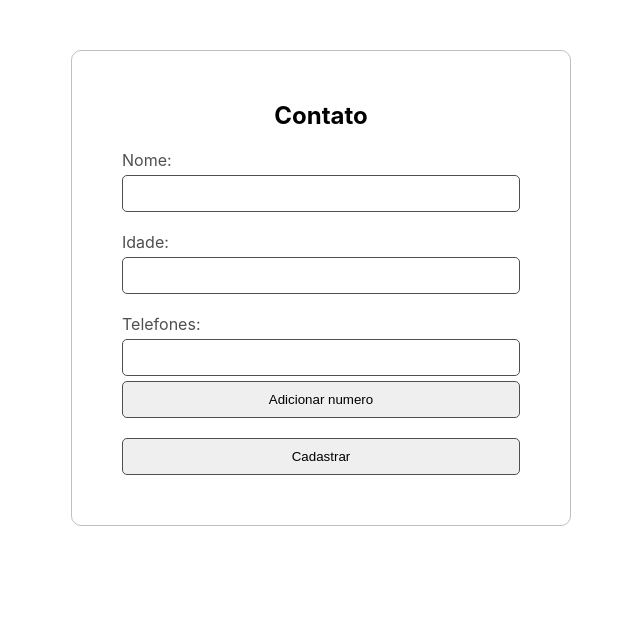
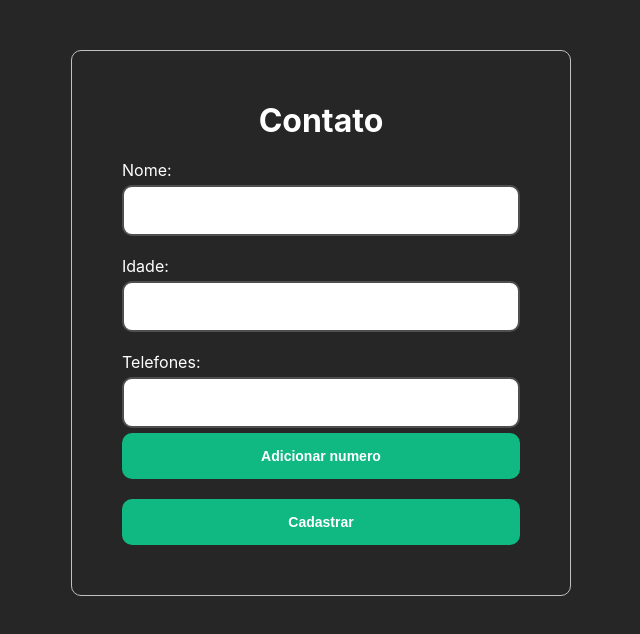
Before and after one commit to JoseEduardoMartins/contacts-frontend, a React (Create React App) app: page /contact in a window 1280 px wide. Shown: the top 634 px of the page, without its empty margins (319-959 px from the left). Built offline with nearby package versions, Linux system fonts and the light colour scheme.

Commit message:
atualizando layout dos componentes

```diff
--- a/src/components/Button/Button.js
+++ b/src/components/Button/Button.js
@@ -1,18 +1,26 @@
 import PropTypes from "prop-types";
 import style from "./Button.module.css";
 
-const Button = ({ type, onClick, children }) => (
-    <button className={style.button} {...{ type, onClick }}>
+const Button = ({ type, theme, onClick, children }) => (
+    <button
+        className={`
+        ${style.button}
+        ${style[`theme_${theme}`]}
+    `}
+        {...{ type, onClick }}
+    >
         {children}
     </button>
 );
 
 Button.defaultProps = {
     type: "button",
+    theme: "success",
 };
 
 Button.propTypes = {
     type: PropTypes.oneOf(["button"]),
+    theme: PropTypes.oneOf(["success", "delete"]),
     onClick: PropTypes.func,
     children: PropTypes.node.isRequired,
 };
--- a/src/components/Button/Button.module.css
+++ b/src/components/Button/Button.module.css
@@ -1,8 +1,30 @@
 .button {
+    cursor: pointer;
     width: 100%;
-    padding: 10px;
-    border: 1px solid #4f4f4f;
-    border-radius: 5px;
-    cursor: pointer;
-    color: #000000;
+    padding: 15px;
+    color: #ffffff;
+    font-size: 14px;
+    font-weight: bold;
+    border: 0px;
+    border-radius: 10px;
 }
+
+.button a {
+    color: #ffffff;
+}
+
+.theme_success {
+    background-color: #10b981;
+}
+
+.theme_success:hover {
+    background-color: #34d399;
+}
+
+.theme_delete {
+    background-color: #ad5555;
+}
+
+.theme_delete:hover {
+    background-color: #c21414;
+}
--- a/src/components/Input/Input.module.css
+++ b/src/components/Input/Input.module.css
@@ -1,9 +1,12 @@
 .input {
-    padding: 10px;
-    border: 1px solid #4f4f4f;
-    border-radius: 5px;
+    padding: 15px;
+    border: 2px solid #4f4f4f;
+    border-radius: 10px;
+    cursor: auto;
+    font-size: 15px;
 }
 
 .input:focus {
     outline: none;
+    border: 2px solid #10b981;
 }
--- a/src/components/Label/Label.module.css
+++ b/src/components/Label/Label.module.css
@@ -1,3 +1,3 @@
 .label {
-    color: #4f4f4f;
+    color: #ffffff;
 }
--- a/src/components/List/Item/Item.module.css
+++ b/src/components/List/Item/Item.module.css
@@ -1,7 +1,7 @@
 .item {
     width: 100%;
     padding: 10px;
-    border: 1px solid #4f4f4f;
+    border-bottom: 1px solid #4f4f4f;
     display: flex;
     flex-direction: row;
     justify-content: space-between;
--- a/src/components/List/List.module.css
+++ b/src/components/List/List.module.css
@@ -3,7 +3,8 @@
     display: flex;
     flex-direction: column;
     align-items: center;
-    padding: 10px;
+    padding: 15px;
     border: 1px solid #4f4f4f;
+    border-radius: 15px;
     gap: 10px;
 }
--- a/src/components/Page/Page.module.css
+++ b/src/components/Page/Page.module.css
@@ -6,4 +6,5 @@
     align-items: center;
     gap: 20px;
     padding: 50px;
+    background-color: #262626;
 }
--- /dev/null
+++ b/src/components/Title/Title.js
@@ -0,0 +1,5 @@
+import style from "./Title.module.css";
+
+const Title = ({ children }) => <h1 className={style.title}>{children}</h1>;
+
+export default Title;
--- /dev/null
+++ b/src/components/Title/Title.module.css
@@ -0,0 +1,4 @@
+.title {
+    color: #ffffff;
+    font-weight: bold;
+}
--- /dev/null
+++ b/src/components/Title/index.js
@@ -0,0 +1 @@
+export { default } from "./Title";
--- a/src/pages/Contacts/Contact/Contact.js
+++ b/src/pages/Contacts/Contact/Contact.js
@@ -1,6 +1,7 @@
 import { useState, useEffect } from "react";
 import { useParams, useNavigate } from "react-router-dom";
 import Page from "../../../components/Page/Page";
+import Title from "../../../components/Title";
 import Field from "../../../components/Field";
 import Label from "../../../components/Label/Label";
 import Input from "../../../components/Input";
@@ -72,7 +73,7 @@ const Contact = () => {
     return (
         <Page>
             <form className={style.form}>
-                <h2>Contato</h2>
+                <Title>Contato</Title>
                 <Field flexDirection="column">
                     <Label>Nome:</Label>
                     <Input
@@ -121,6 +122,7 @@ const Contact = () => {
                                 }
                             />
                             <Button
+                                theme="delete"
                                 onClick={() =>
                                     onRemovePhone({ id: index, ...phone })
                                 }
--- a/src/pages/Contacts/Contacts.js
+++ b/src/pages/Contacts/Contacts.js
@@ -1,9 +1,11 @@
 import { useEffect, useState } from "react";
 import { Link } from "react-router-dom";
 import Page from "../../components/Page";
+import Title from "../../components/Title";
 import Filters from "../../components/Filters/Filters";
 import List from "../../components/List";
 import Item from "../../components/List/Item";
+import Label from "../../components/Label";
 import Button from "../../components/Button";
 import { find, remove } from "./Contact.service";
 import style from "./Contacts.module.css";
@@ -37,19 +39,23 @@ const Contacts = () => {
 
     return (
         <Page>
+            <Title>Contatos</Title>
             <Filters onFilter={loadContact} />
             <List>
                 {!contacts.length && <p>Nenhum contato existente</p>}
                 {contacts?.map((contact) => (
                     <Item key={contact.id}>
-                        <div>Nome: {contact.name}</div>
+                        <Label>Nome: {contact.name}</Label>
                         <div className={style.menuItem}>
                             <Button>
                                 <Link to={`/contact/${contact.id}`}>
                                     Editar
                                 </Link>
                             </Button>
-                            <Button onClick={() => removeContact(contact.id)}>
+                            <Button
+                                theme="delete"
+                                onClick={() => removeContact(contact.id)}
+                            >
                                 Excluir
                             </Button>
                         </div>
```
